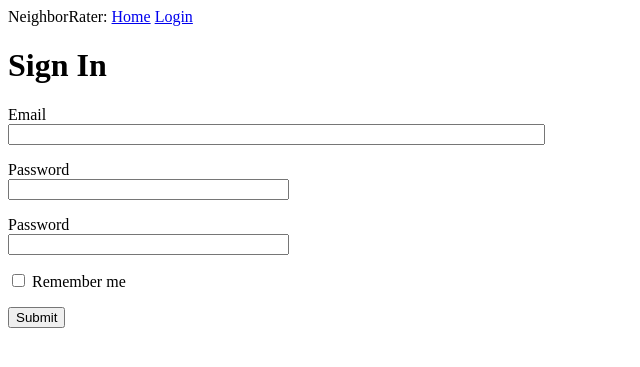
After one commit to amarciszewski99/NeighborRater, a Flask app: template app/templates/login.html in a window 1280 px wide. The commit adds this page. Shown: the top 367 px of the page, without its empty margins (0-640 px from the left). Run offline with Flask 3, Linux system fonts and the light colour scheme; the template is opened without the code that fills it: most values are stand-ins (such as "Sample title", 1, 10 or a date in 2020); form fields are guessed from the names that the template uses.

Commit message:
basic login handled, registration and DB next

```diff
--- a/app/routes.py
+++ b/app/routes.py
@@ -1,4 +1,4 @@
-from flask import render_template
+from flask import render_template, flash, redirect
 from app import app
 
 
@@ -6,3 +6,11 @@
 @app.route('/index')
 def index():
     return render_template('index.html', title="Home")
+
+@app.route('/login', methods=['GET', 'POST'])
+def login():
+    form = LoginForm()
+    if form.validate_on_submit():
+        flash('Login requested for user {}, remember_me={}'.format(form.username.data, form.remember_me.data))
+        return redirect('/index')
+    return render_template('login.html', title='Sign In', form=form)
--- a/app/templates/base.html
+++ b/app/templates/base.html
@@ -15,6 +15,7 @@
     <div>
         NeighborRater:
         <a href="{{ url_for('index') }}">Home</a>
+        <a href="{{ url_for('login') }}">Login</a>
     </div>
 
     {% with messages = get_flashed_messages() %}
--- /dev/null
+++ b/app/templates/login.html
@@ -0,0 +1,22 @@
+{% extends "base.html" %}
+
+{% block content %}
+<h1>Sign In</h1>
+<form action="" method="post" novalidate>
+    {{ form.hidden_tag() }}
+    <p>
+        {{ form.email.label }}<br>
+        {{ form.email(size=64) }}
+    </p>
+    <p>
+        {{ form.password.label }}<br>
+        {{ form.password(size=32) }}
+    </p>
+    <p>
+        {{ form.password2.label }}<br>
+        {{ form.password2(size=32)}}
+    </p>
+    <p>{{ form.remember_me() }} {{ form.remember_me.label}}</p>
+    <p>{{ form.submit() }}</p>
+</form>
+{% endblock%}
```
